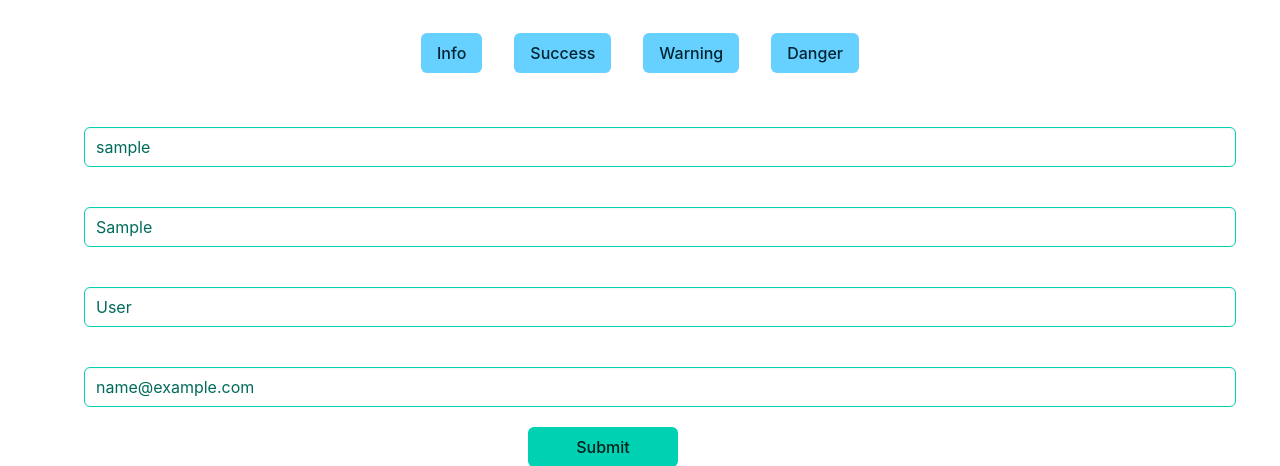
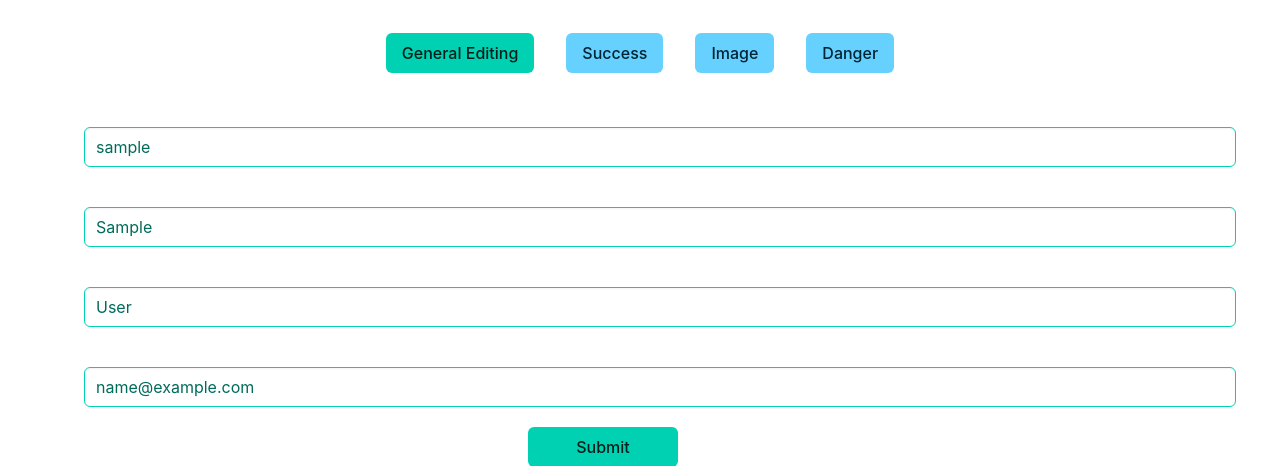
Before and after one commit to amirqa1381/dwitter, a Django app: page /accounts/general-update/ in a window 1280 px wide. Shown: the part 56-522 px from the top of the page. Run offline with Django 5.2, Linux system fonts and the light colour scheme; the visitor is signed in with stand-in values (Sample User, id 1); data comes from the database, SQL or seed files in the repository.

Commit message:
added two part link to it , one is for general editing and one part is for image

```diff
--- a/accounts/templates/accounts/general_edit_info.html
+++ b/accounts/templates/accounts/general_edit_info.html
@@ -7,9 +7,9 @@
 {% block content %}
     <div class="container">
         <div class="buttons" style="display: flex; flex-direction: row;justify-content: center">
-            <a href="#" class="button is-info" style="margin: 10px">Info</a>
+            <a href="{% url 'general_update_info' %}" class="button is-primary" style="margin: 10px">General Editing</a>
             <a href="#" class="button is-info" style="margin: 10px">Success</a>
-            <a href="#" class="button is-info" style="margin: 10px">Warning</a>
+            <a href="{% url 'set_image' %}" class="button is-info" style="margin: 10px">Image</a>
             <a href="#" class="button is-info" style="margin: 10px">Danger</a>
         </div>
         <div class="block">
```
